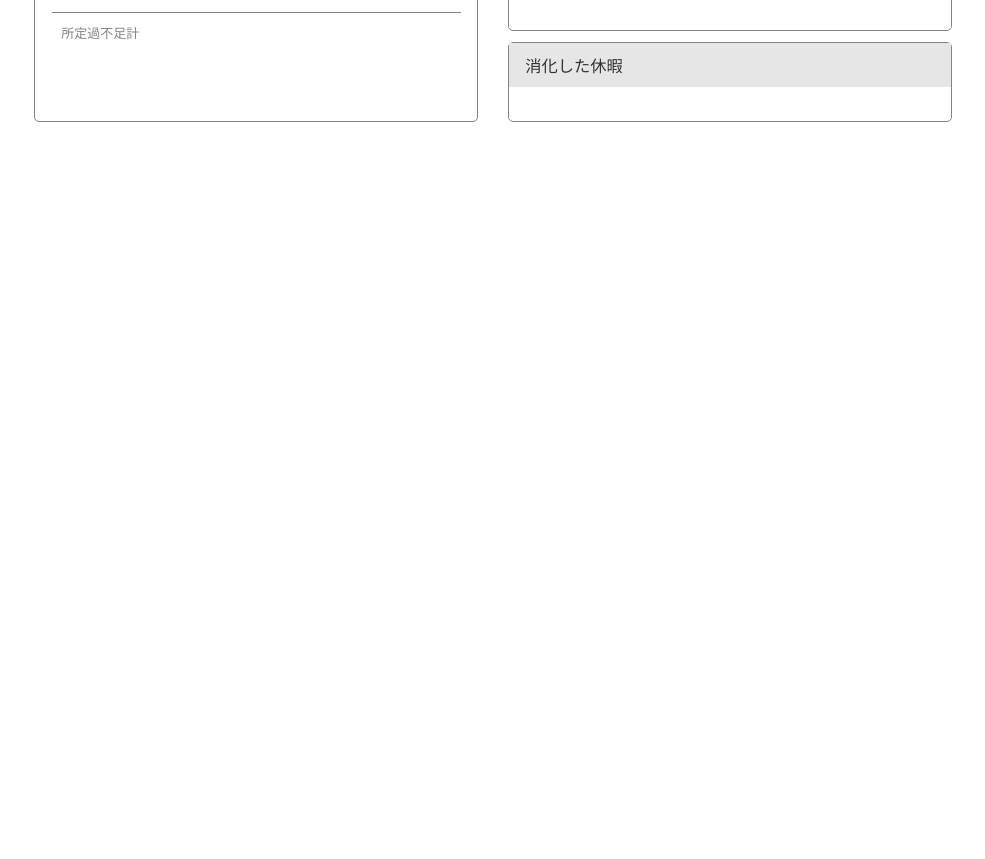
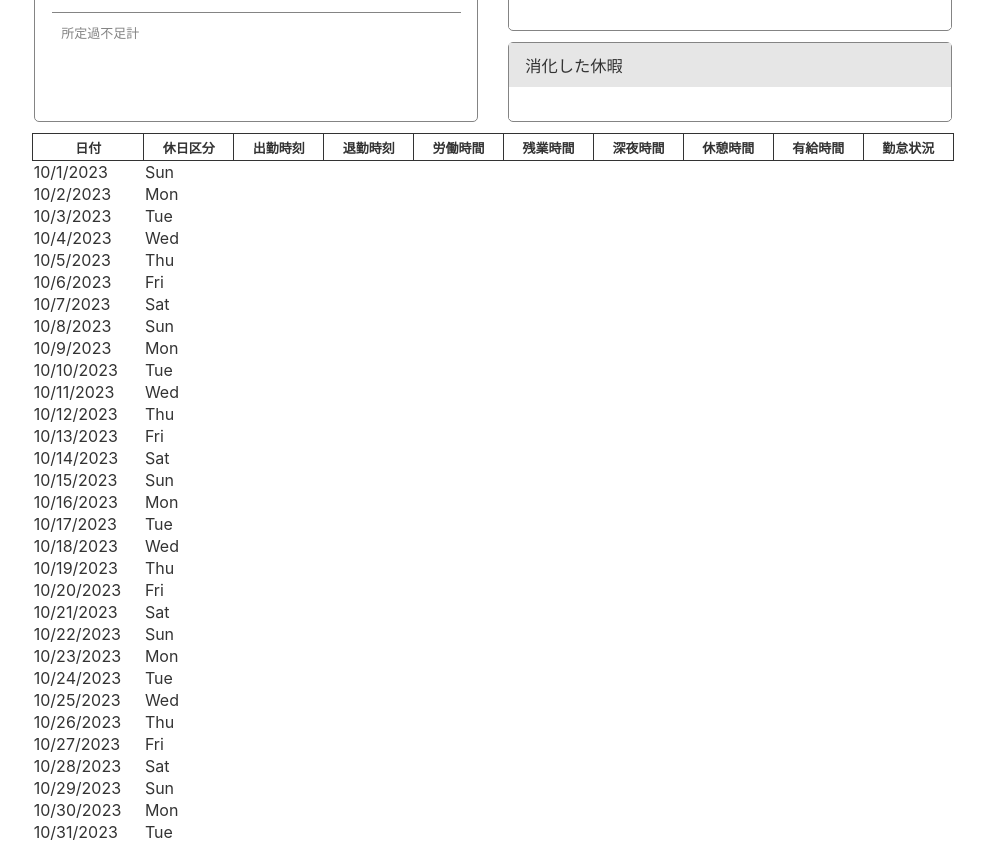
Before and after one commit to ShunKato1109/JOBKANTEST, a React (Create React App) app: page /workrecord-page in a window 1280 px wide. Shown: the part 1140-1999 px from the top of the page, without its empty margins (267-1252 px from the left). Before the commit the page ends 1290 px from the top, so only its background shows below. Built offline with nearby package versions, Linux system fonts and the light colour scheme.

Commit message:
2画面作成中(231030)

```diff
--- a/src/02Page_WorkRecord/02Components/Body/02CardBody.jsx
+++ b/src/02Page_WorkRecord/02Components/Body/02CardBody.jsx
@@ -2,6 +2,7 @@ import React from "react";
 import styled from "styled-components";
 import { DateBox } from "./02DateBox";
 import { AccountInfo } from "./AccountInfomation/AccountInfo";
+import { Calender } from "../Calender/Calender";
 
 /* ======================================================================== */
 /* ============================ Styles ==================================== */
@@ -28,6 +29,7 @@ export const WRCardBody = ()=>{
             <SwrCardTitle>2023年10月度の出勤簿</SwrCardTitle>
             <DateBox />
             <AccountInfo />
+            <Calender />
         </SwrCardBody>
     )
 };
--- /dev/null
+++ b/src/02Page_WorkRecord/02Components/Calender/Calender.jsx
@@ -0,0 +1,96 @@
+import React from "react";
+import styled from "styled-components";
+
+
+/* ======================================================================== */
+/* ============================ Styles ==================================== */
+/* ======================================================================== */
+
+/* ====== Styled Components ====== */
+const Sdiv = styled.div`
+    margin:0px 13px 0px 13px;
+    // background-color:black;
+
+`;
+
+const Stable = styled.table` // テーブル全体のスタイル
+border-collapse: collapse;
+width: 100%;
+`;
+
+const Sth = styled.th` //テーブルヘッダーセルのスタイル
+    padding:3.25px 9.75px 3.25px 9.75px;
+    border: 1px solid #333333;
+    font-size:13px;
+
+`;
+
+const Std = styled.td` //テーブルセルのスタイル
+
+`;
+
+/* ====== Arry ====== */
+
+const tableHead =[
+    "日付",
+    "休日区分",
+    "出勤時刻",
+    "退勤時刻",
+    "労働時間",
+    "残業時間",
+    "深夜時間",
+    "休憩時間",
+    "有給時間",
+    "勤怠状況",
+];
+
+
+
+/* ====== Components ====== */
+//カレンダーを全体を呼び出すメイン関数
+export const Calender = ()=>{
+
+
+    const startDate = new Date(2023,9,1);
+    const endDate = new Date(2023,9,31);
+
+    const generateDates = (start,end)=>{
+        const dateArry =[];
+        let currentDate = start;
+
+        while(currentDate<=end){
+            dateArry.push(new Date(currentDate));
+            currentDate.setDate(currentDate.getDate() +1);
+        }
+        return dateArry;
+    };
+
+    const dates = generateDates(startDate,endDate);
+
+
+    return(
+        <Sdiv>
+        <Stable>
+            <thead>
+             <tr>
+              {tableHead.map(label=><CalenderHead headlabel={label}/>)}
+             </tr>
+            </thead>
+
+            <tbody>
+            {dates.map(date => (
+          <tr key={date.toISOString()}>
+            <Std>{date.toLocaleDateString()}</Std>
+            <Std>{date.toLocaleDateString('en-US', { weekday: 'short' })}</Std>
+          </tr>
+        ))}
+            </tbody>
+        </Stable>
+        </Sdiv>
+    )
+};
+
+//カレンダーのヘッダーセルを呼び出す関数(=>配列tableHead)
+ const CalenderHead = (props)=>{
+    return <Sth>{props.headlabel}</Sth>
+};
```
